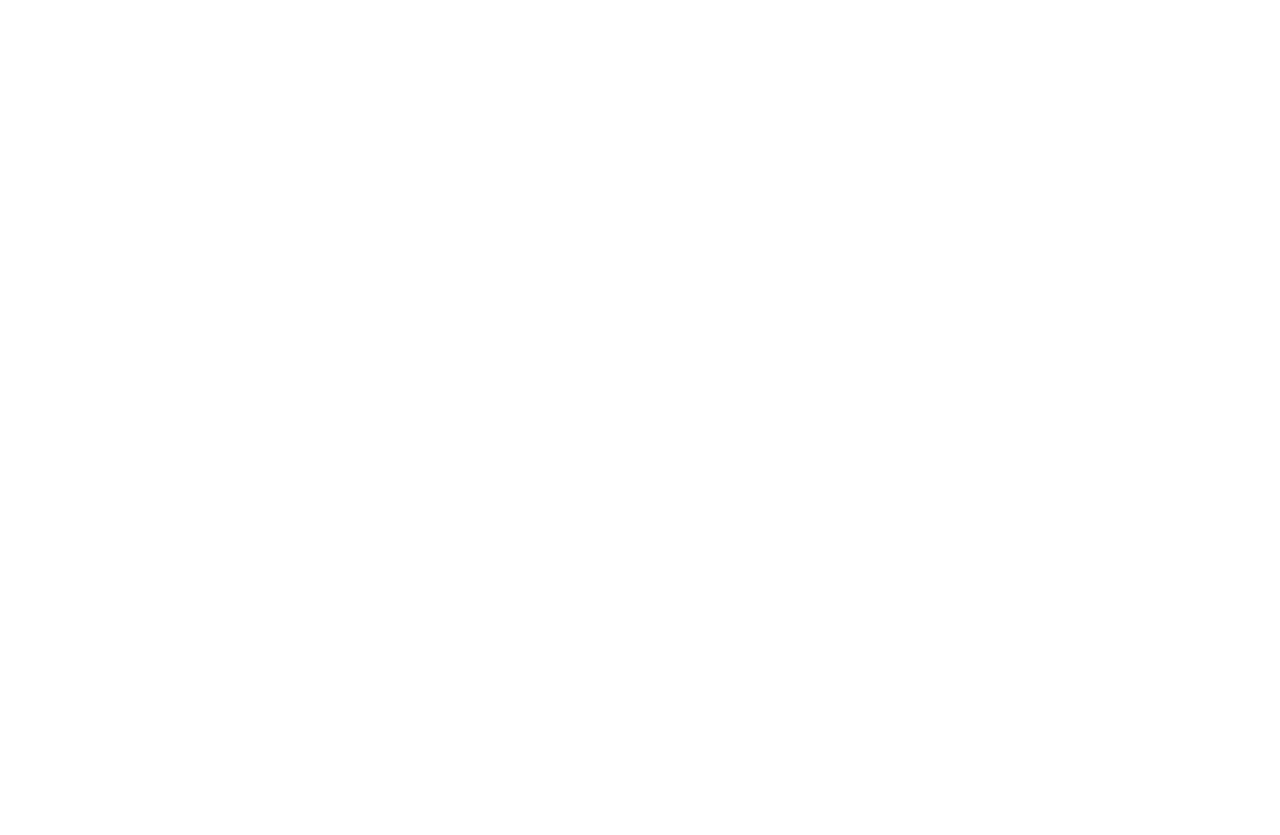
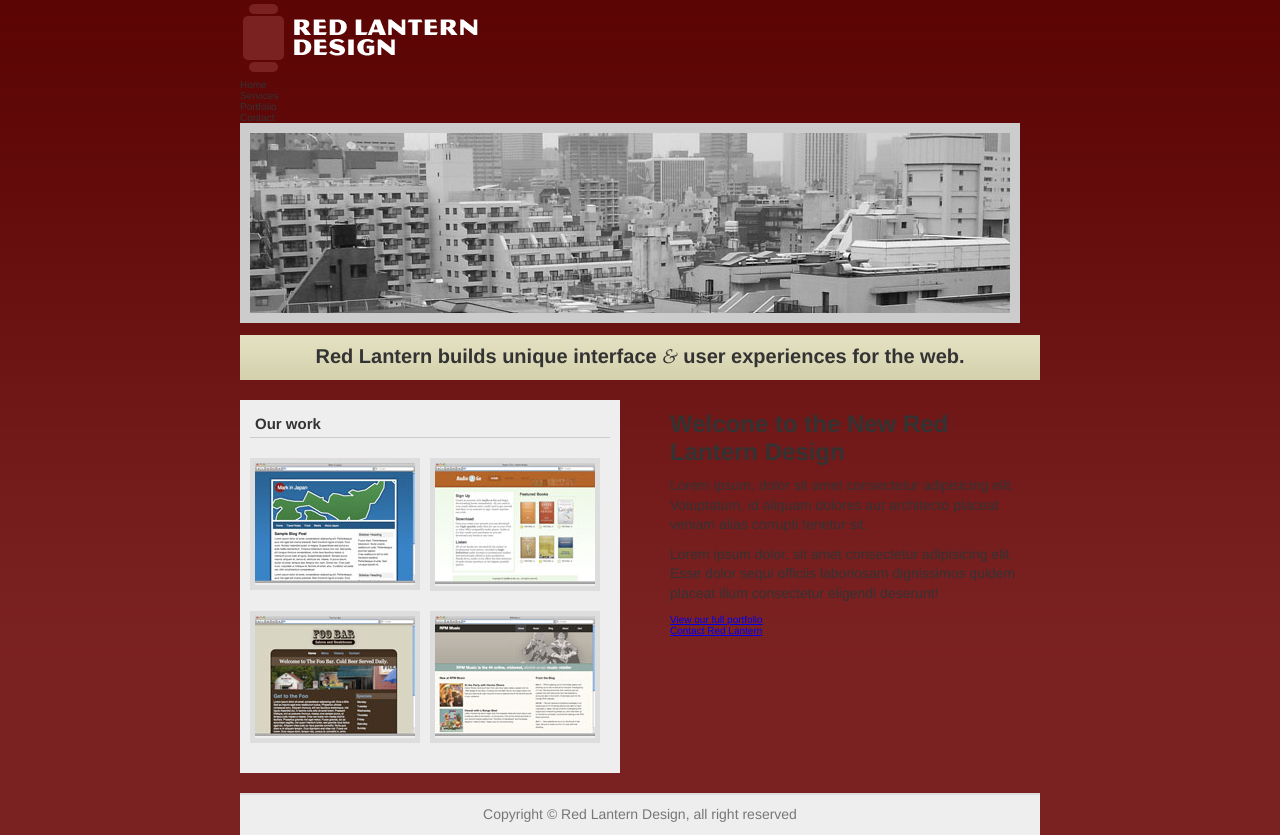
Before and after one commit to cyouying/web2023, a plain HTML site: page index.html in a window 1280 px wide. Before the commit the page ends 800 px from the top, so only its background shows below. Drawn offline with Linux system fonts and the light colour scheme.

Commit message:
index.html

```diff
--- /dev/null
+++ b/css/style.css
@@ -0,0 +1,156 @@
+
+/*
+The font size here is set to 62.5% so that
+1em = 10px. This makes adjusting our typography
+a little easier
+*/
+body {
+	margin: 0 auto;
+	width: 800px;
+	padding: 0;
+	background: #7a2122 url('../images/body_bg.gif') repeat-x top;
+	font-family: Helvetica, sans-serif;
+	font-size: 62.5%;
+	color: #333;
+}
+
+h1, h2, p, ul, li {
+	margin: 0;
+	padding: 0;
+}
+
+p {
+	font-size: 1.4em;
+	line-height: 1.4em;
+}
+
+ul {
+	list-style-type: none;
+}
+
+
+
+/* This rule adds a nice style to our ampersands */
+span.amp {
+	font-family: Baskerville, "Goudy Old Style", "Palatino", "Book Antiqua", serif;
+	font-weight: normal;
+	font-style: italic;
+}
+
+#masthead {
+	margin: 0 auto ;
+	margin-top: 20px;
+	width: 800px;
+	color: #fff;
+}
+
+#masthead h1 {
+	float: left;
+}
+
+#nav {
+	float: right;
+	margin: 50px 10px 0 0;
+	font-size: 1.4em;
+}
+
+
+#nav li {
+	display: inline;
+	margin: 0 0 0 20px;
+}
+
+#nav li a {
+	color: #fff;
+	text-decoration: none;
+	background: none;
+}
+#nav li a:link {
+	color: #fff;
+
+}
+
+#nav li a:visited {
+	color: #ff0000;
+
+}
+/*
+Because the header content is outside the wrap <div>,
+we need to use the same "margin: 0 auto" trick to center
+the layout
+*/
+#main {
+	clear: both;
+	margin: 0 auto;
+	padding: 10px;
+	width: 780px;
+	background: #fff;
+	border: 10px solid #5c0505;
+}
+
+#main_title img {
+	border: 10px solid #ccc;
+}
+
+#main_title h1 {
+	font-size: 2em;
+	margin: 10px 0 0 0;
+	padding: 10px;
+	text-align: center;
+	background: url('../images/tagline_bg.gif') repeat-x;
+}
+
+#content, #sidebar {
+	width: 360px;
+	margin: 20px 0 20px 0;
+	padding: 10px;
+}
+
+#content {
+	float: right;
+}
+
+#content h2 {
+	font-size: 2.4em;
+	margin: 0 0 10px 0;
+}
+
+#content p {
+	margin: 0 0 10px 0;
+}
+
+#link-list {
+	margin: 20px 0 0 0;
+	font-size: 1.4em;
+}
+
+#link-list li {
+	margin: 0 0 10px 0;
+}
+
+#sidebar {
+	float: left;
+	background: #eee;
+}
+
+#sidebar h2 {
+	font-weight: bold;
+	border-bottom: 1px solid #ccc;
+	margin: 0 0 20px 0;
+	padding: 5px;
+}
+
+#port li {
+	margin: 0 10px 20px 0;
+	float: left;
+	border: 5px solid #ddd;
+}
+
+#footer {
+	clear: both;
+	background: #eee;
+	padding: 10px;
+	border-top: 2px solid #ddd;
+	text-align: center;
+	color: #777;
+}
--- a/index.html
+++ b/index.html
@@ -1,11 +1,53 @@
 <!DOCTYPE html>
 <html lang="en">
+
 <head>
     <meta charset="UTF-8">
+    <meta http-equiv="X-UA-Compatible" content="IE=edge">
     <meta name="viewport" content="width=device-width, initial-scale=1.0">
     <title>Document</title>
+    <link rel="stylesheet" href="css/style.css">
 </head>
+
 <body>
+    <header>
+        <img src="./images/rl_logo.png" alt="RedLatern Design's Logo">
+        <ul>
+            <li>Home</li>
+            <li>Services</li>
+            <li>Portfolio</li>
+            <li>Contact</li>
+        </ul>
+    </header>
+    <article>
+        <div id="main_title">
+            <img src="./images/tokyo.jpg" alt="Tokyo">
+            <h1>Red Lantern builds unique interface <span class="amp">&amp;</span> user experiences for the web. </h1>
+        </div>
+        <div id="content">
+            <h2>Welcone to the New Red Lantern Design</h2>
+            <p>Lorem ipsum, dolor sit amet consectetur adipisicing elit. Voluptatum, id aliquam dolores aut architecto placeat
+                veniam alias corrupti tenetur sit.</p>
+            <p>Lorem ipsum dolor, sit amet consectetur adipisicing elit. Esse dolor sequi officiis laboriosam dignissimos
+                quidem placeat illum consectetur eligendi deserunt!</p>
+            <ul>
+                <li><a href = "#" >View our full portfolio</a></li>
+                <li><a href = "#" >Contact Red Lantern</a></li>
+            </ul>
+        </div>
+        <div id="sidebar">
+            <h2>Our work</h2>
+            <ul id="port">
+              <li><img src="images/markinjapan.jpg" alt=""></li>
+              <li><img src="images/a2g.jpg" alt=""></li>
+              <li><img src="images/foobar.jpg" alt=""></li>
+              <li><img src="images/rpm.jpg" alt=""></li>
+            </ul>
+        </div>
+        <footer id="footer" >
+            <p>Copyright &copy; Red Lantern Design, all right reserved</p>
+        </footer>
+    </article>
+</body>
 
-</body>
 </html>
```
Also changed, not shown: images/a2g.jpg (added), images/body_bg.gif (added), images/foobar.jpg (added), images/markinjapan.jpg (added), images/rl_logo.png (added), images/rpm.jpg (added), images/tagline_bg.gif (added), images/tokyo.jpg (added).
